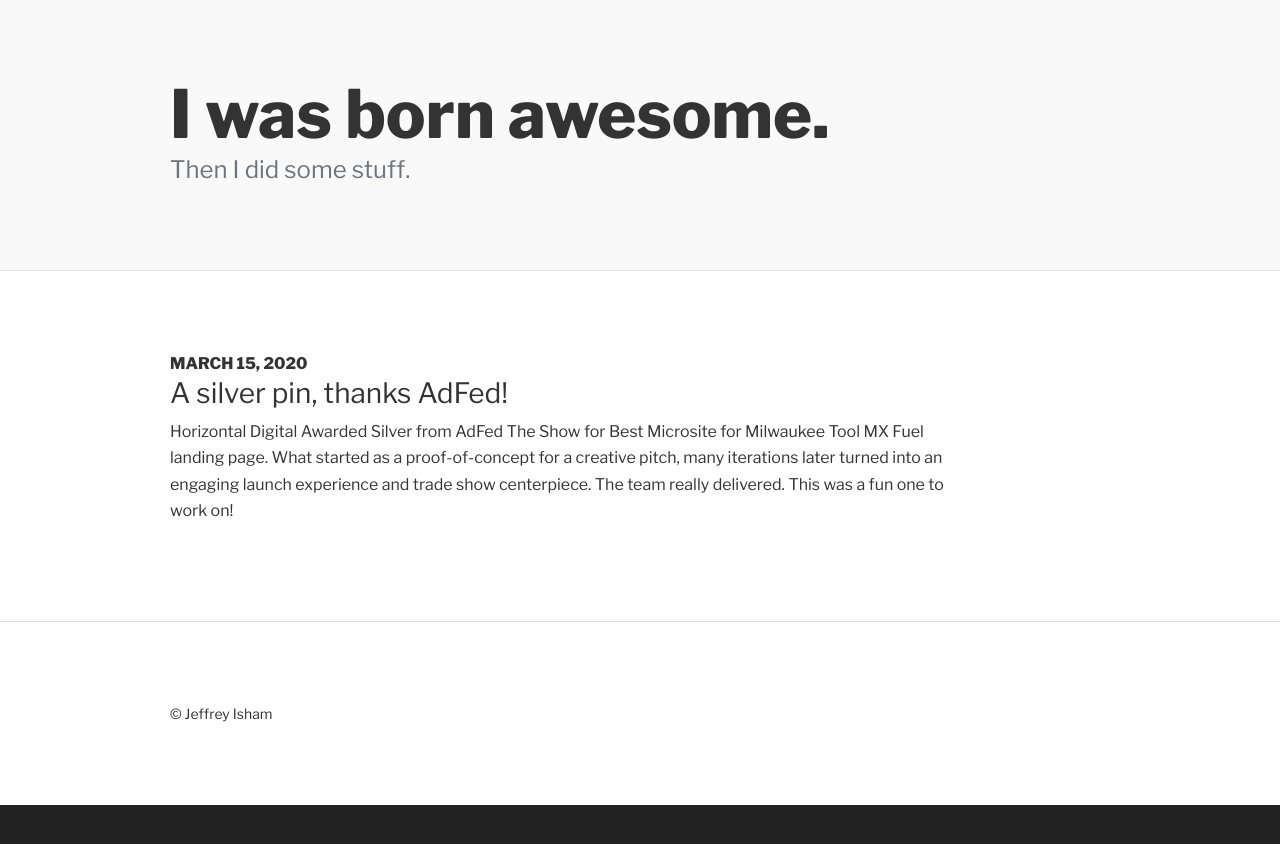
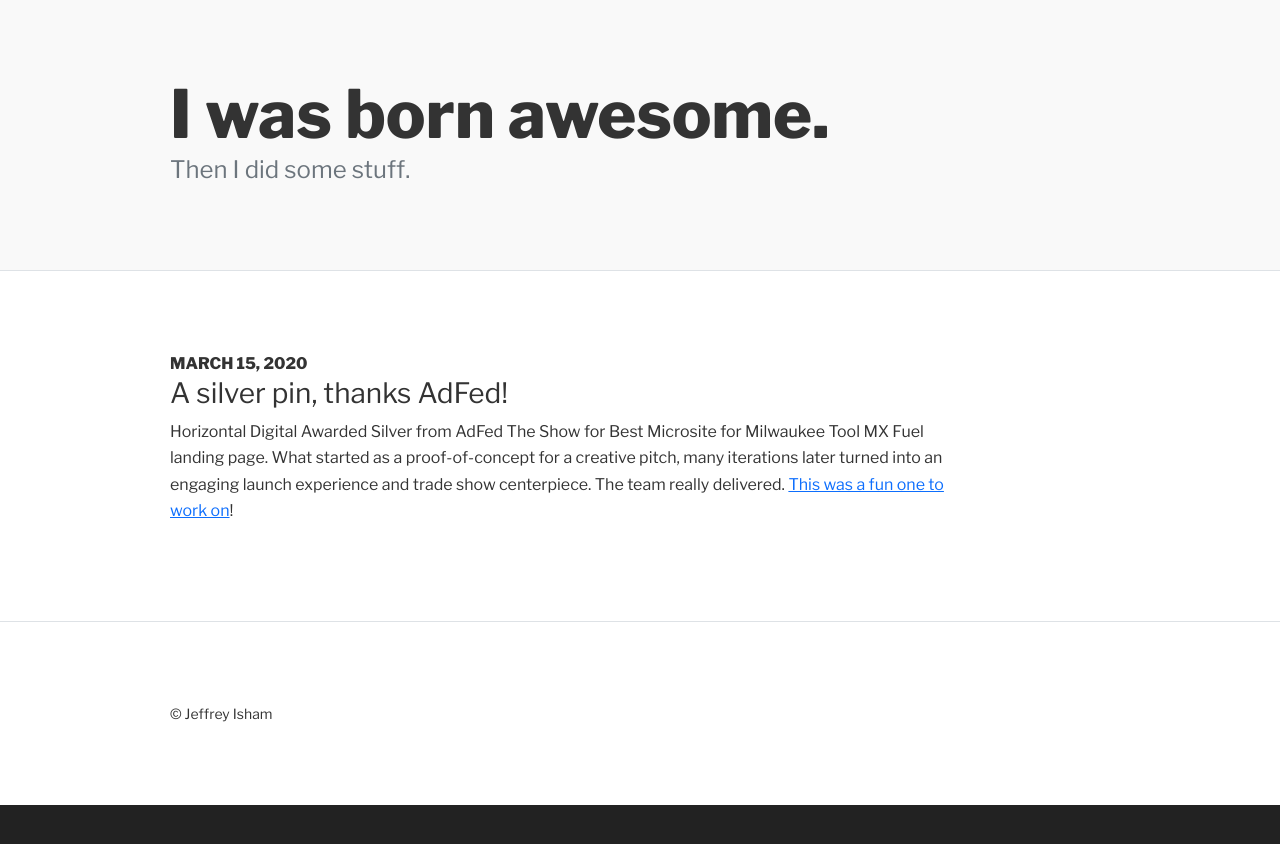
Before and after one commit to jeffreyisham/jeffreyisham.github.io, a Jekyll site: the page built from _posts/2020-03-15-a-silver-pin-thanks-adfed.md, in a window 1280 px wide. Shown: the top 844 px of the page. Built offline with Jekyll 4.4.1, drawn with Linux system fonts in a browser that asks for light colours; part of the change alters nothing that is shown.

```diff
--- a/_posts/2020-03-15-a-silver-pin-thanks-adfed.md
+++ b/_posts/2020-03-15-a-silver-pin-thanks-adfed.md
@@ -6,4 +6,4 @@ meta:
   title: A silver pin, thanks AdFed! | Jeffrey Isham
 ---
 
-<p>Horizontal Digital Awarded Silver from AdFed The Show for Best Microsite for Milwaukee Tool MX Fuel landing page. What started as a proof-of-concept for a creative pitch, many iterations later turned into an engaging launch experience and trade show centerpiece. The team really delivered. This was a fun one to work on!</p>
+<p>Horizontal Digital Awarded Silver from AdFed The Show for Best Microsite for Milwaukee Tool MX Fuel landing page. What started as a proof-of-concept for a creative pitch, many iterations later turned into an engaging launch experience and trade show centerpiece. The team really delivered.  <a href="http://horizontaldigital.com/work/milwaukee" target="_blank">This was a fun one to work on</a>!</p>
```
